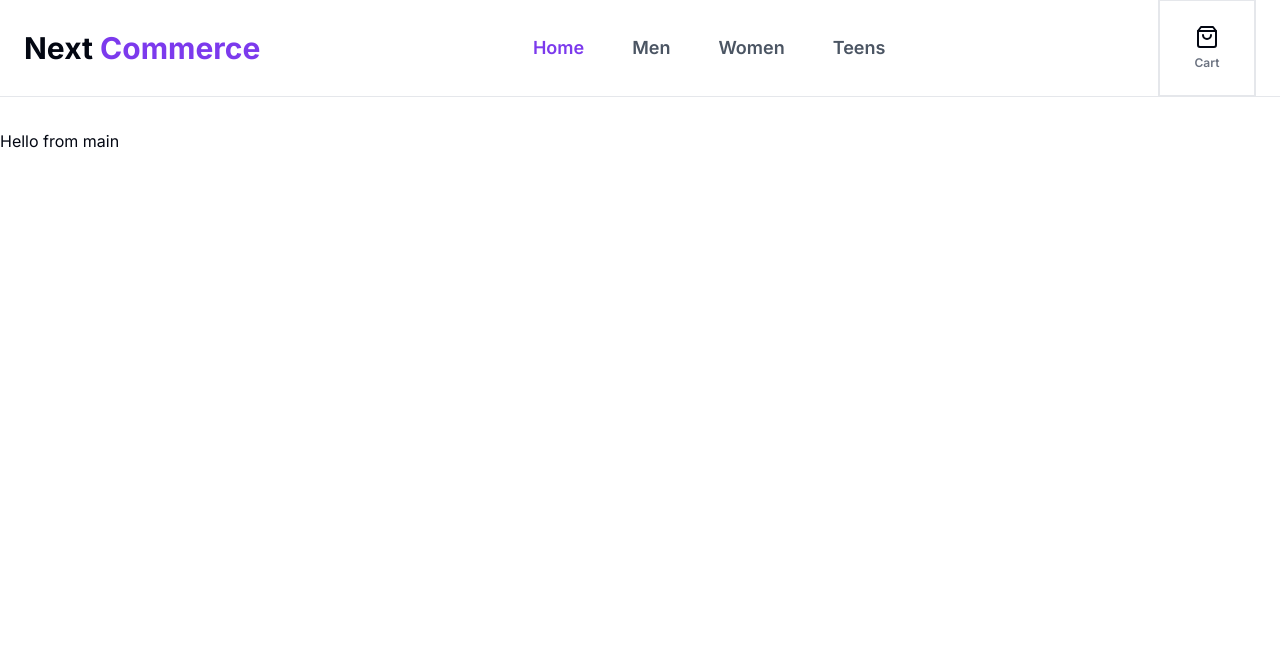
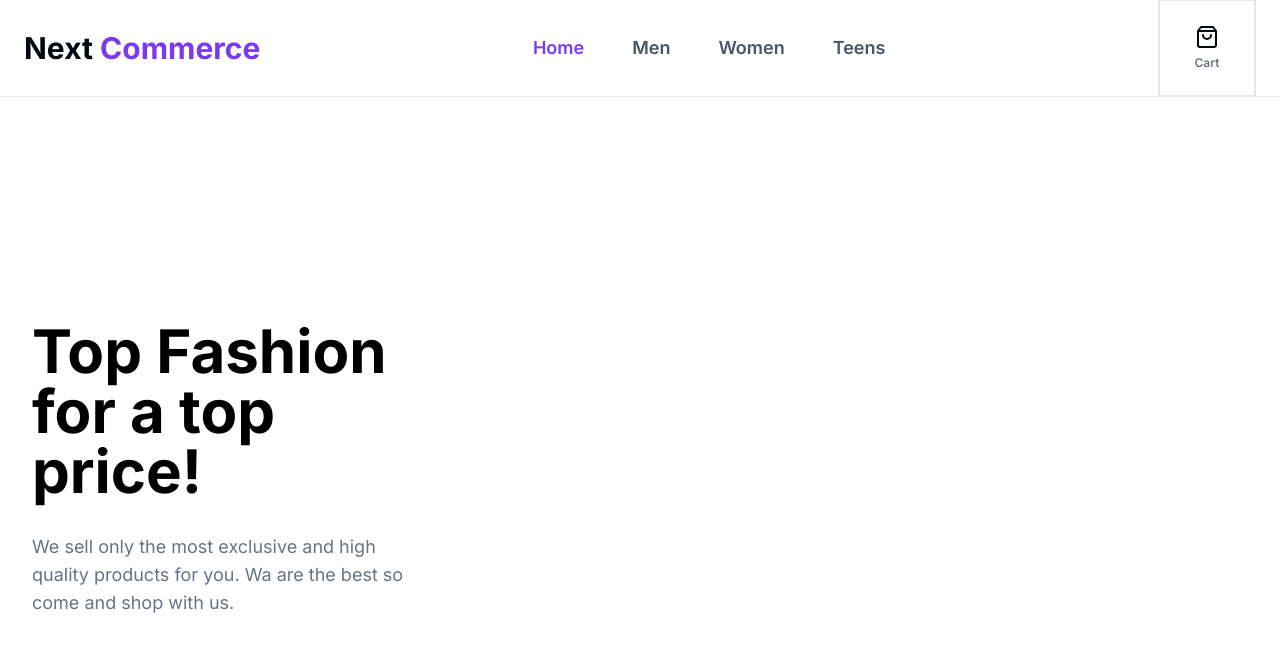
Before and after one commit to moonspark78/e-commerce-website-nextjs, a Next.js app: page / in a window 1280 px wide. Shown: the top 652 px of the page. Built offline with nearby package versions, Linux system fonts and the light colour scheme.

Commit message:
:tada: create and working on the Hero Component  :tada:

```diff
--- /dev/null
+++ b/app/components/Hero.tsx
@@ -0,0 +1,18 @@
+import React from 'react'
+
+const Hero = () => {
+  return (
+    <section className='mx-auto max-w-2xl px-4 sm:pb-6 lg:max-w-7xl lg:px-8'>
+        <div className='mb-8 flex flex-wrap justify-between md:mb-16'>
+            <div className='mb-6 flex w-full flex-col justify-center sm:mb-12 lg:mb-0 lg:w-1/3 lg:pb-24 lg:pt-48'>
+                <h1 className='mb-4 text-4xl font-bold text-black sm:text-5xl md:mb-8 md:text-6xl'>Top Fashion for a top price!</h1>
+                <p className='max-w-md leading-relaxed text-gray-500 xl:text-lg'>
+                    We sell only the most exclusive and high quality products for you. Wa are the best so come and shop with us.
+                </p>
+            </div>
+        </div>
+    </section>
+  )
+}
+
+export default Hero
--- a/app/page.tsx
+++ b/app/page.tsx
@@ -1,11 +1,10 @@
 import Image from "next/image";
+import Hero from "./components/Hero";
 
 export default function Home() {
   return (
-    <div>
-      <h1>
-        Hello from main
-      </h1>
+    <div className="bg-white pb-6 sm:pb-8 lg:pb-12">
+      <Hero/>
     </div>
   );
 }
```
